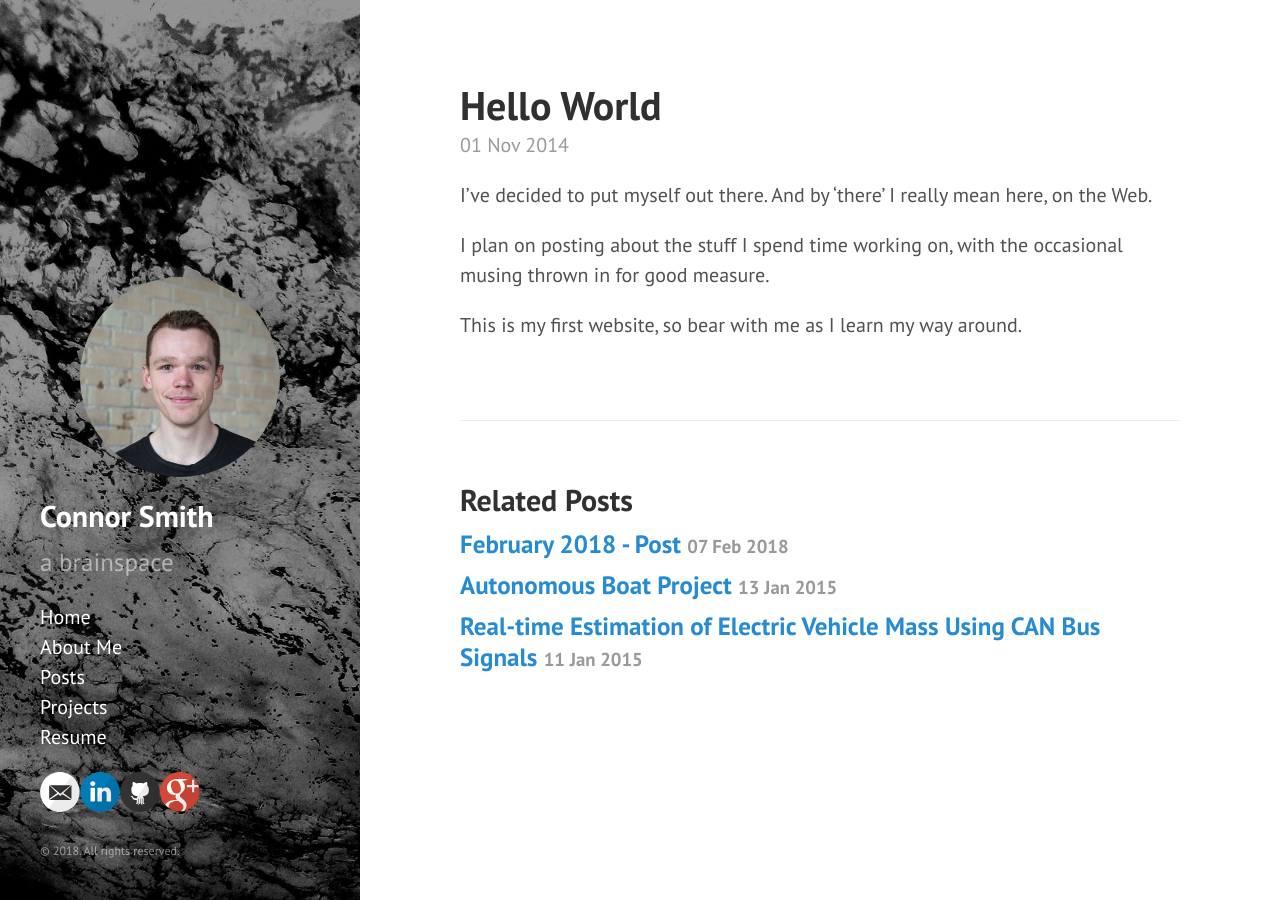
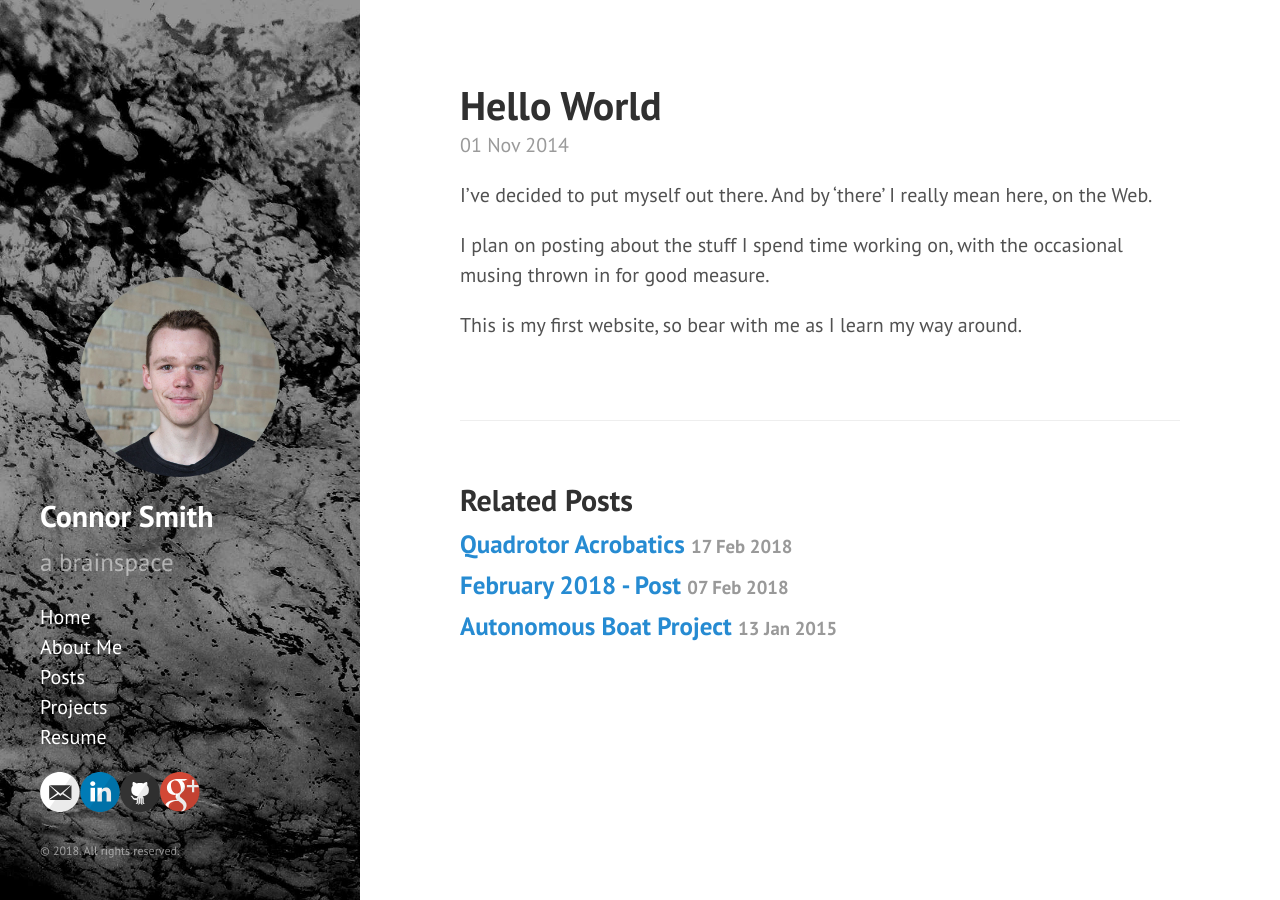
Before and after one commit to connorsmith/connorsmith.github.io, a Jekyll site: the page built from _posts/2014-11-01-first-post.md, in a window 1280 px wide. Built offline with Jekyll 4.4.1, drawn with Linux system fonts in a browser that asks for light colours; Markdown is read by kramdown in place of the engine named in the settings.

Commit message:
adds Quadrotor Acrobatics post

```diff
--- a/projects.md
+++ b/projects.md
@@ -2,6 +2,7 @@
 layout: page
 title: Projects
 ---
+* [Quadrotor Acrobatics]({{ site.url }}/2018/02/17/rr-acrobatics/)
 * [Autonomous Boat Project]({{ site.url }}/2015/01/13/autonomous-boat-project/)
 * [Real-time Estimation of Electric Vehicle Mass Using CAN Bus Signals]({{ site.url }}/2015/01/11/vehicle-mass-estimation/)
 * [Simulation of End Mill Cutting Forces]({{ site.url }}/2015/01/10/cutting-forces/)
```
Also changed, not shown: _posts/2018-02-17-rr-acrobatics.md (added, +10 -0 lines).
